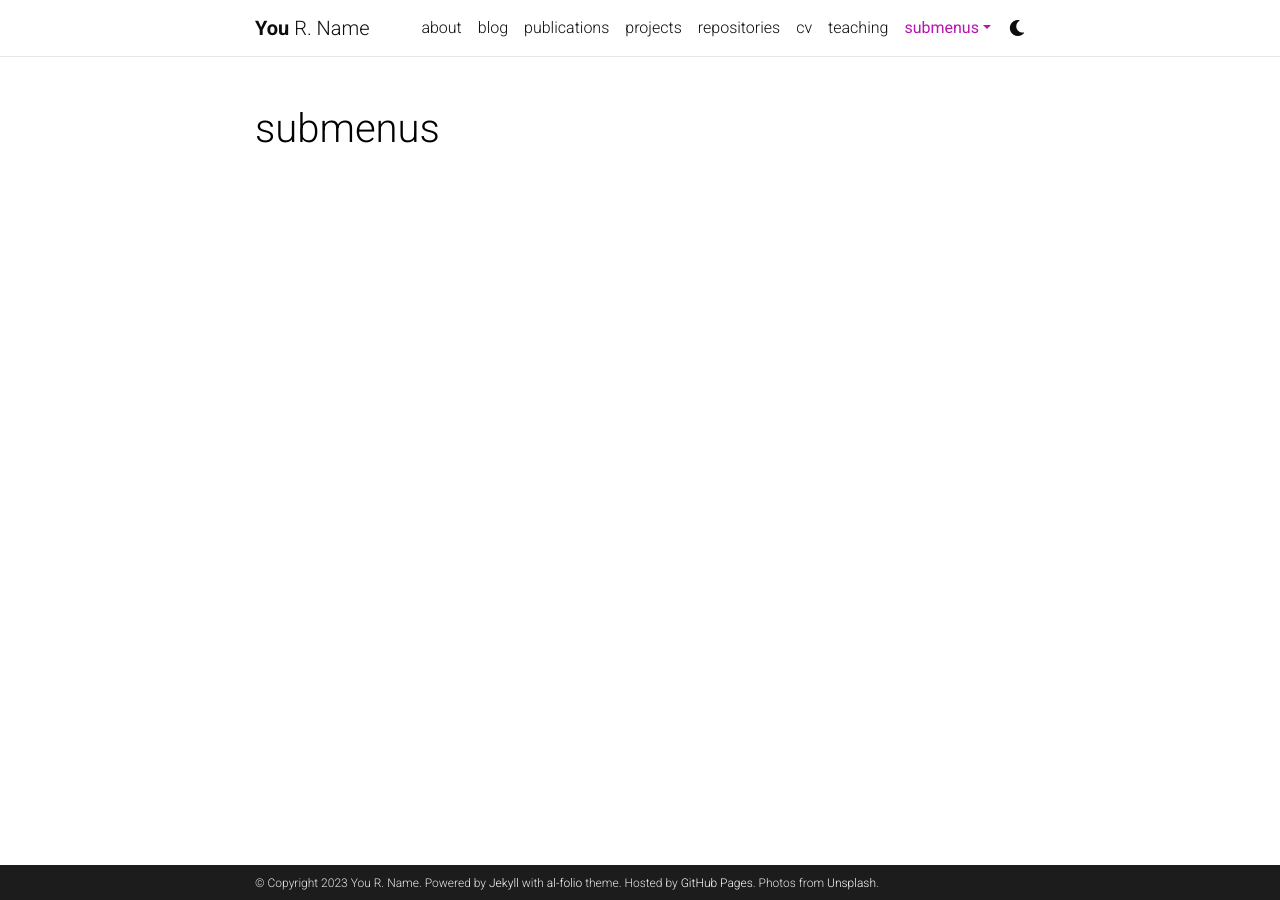
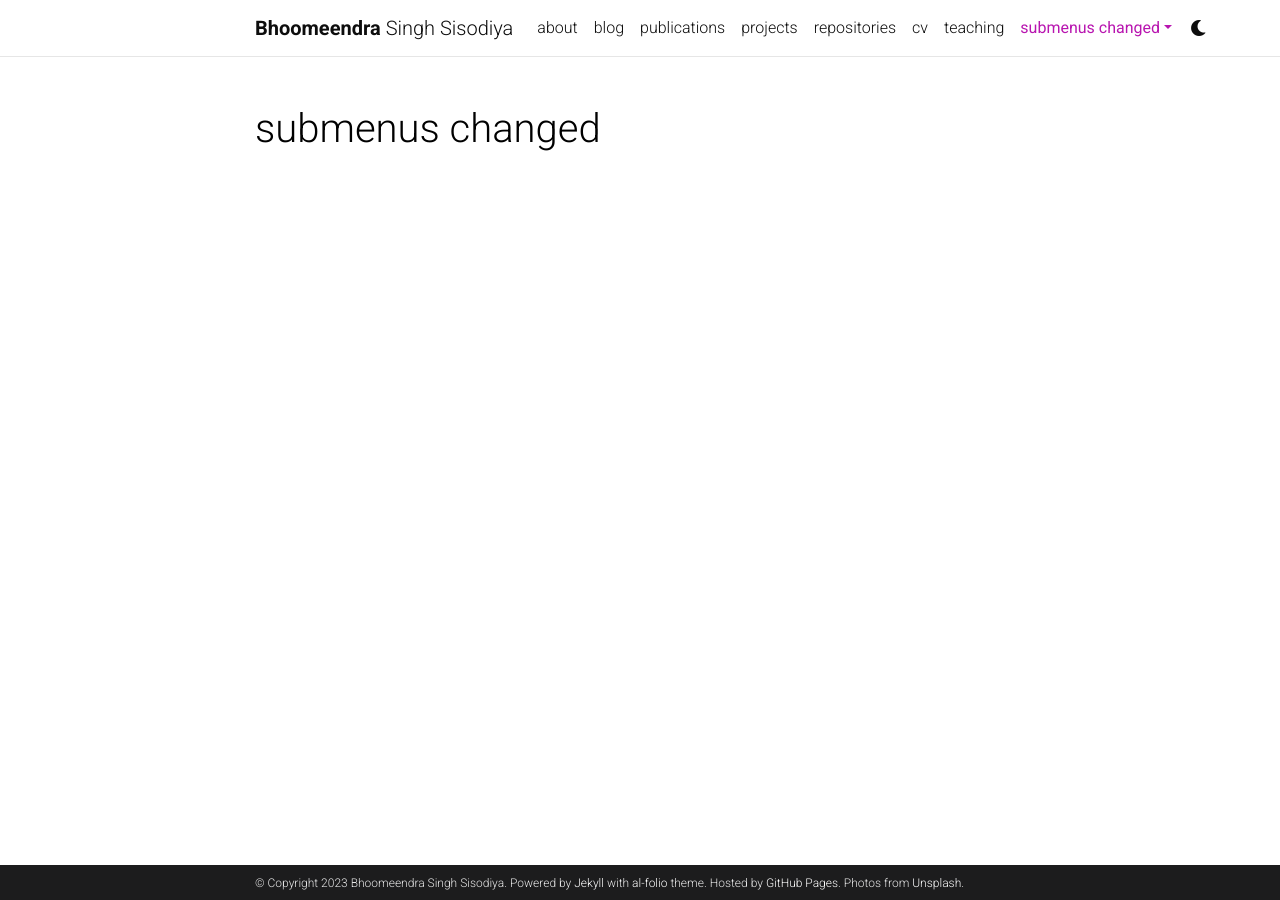
Before and after one commit to bhoomeendra/bhoomeendra.github.io, a Jekyll site: the page built from _pages/dropdown.md, in a window 1280 px wide. Built offline with Jekyll 4.4.1, drawn with Linux system fonts in a browser that asks for light colours; comment, search, counter and statistics services are not loaded; a style sheet for code colours, icons or effects is not loaded.

Commit message:
Testing Changes

```diff
--- a/_config.yml
+++ b/_config.yml
@@ -3,10 +3,10 @@
 # -----------------------------------------------------------------------------
 
 title: blank # the website title (if blank, full name will be used instead)
-first_name: You
-middle_name: R.
-last_name: Name
-email: you@example.com
+first_name: Bhoomeendra
+middle_name: Singh
+last_name: Sisodiya
+email: sisodiya.bhoomendra@research.iiit.ac.in
 description: > # the ">" symbol means to ignore newlines until "footer_text:"
   A simple, whitespace theme for academics. Based on [*folio](https://github.com/bogoli/-folio) design.
 footer_text: >
@@ -18,8 +18,8 @@
 lang: en # the language of your site (for example: en, fr, cn, ru, etc.)
 icon: ⚛️  # the emoji used as the favicon (alternatively, provide image name in /assets/img/)
 
-url: https://alshedivat.github.io # the base hostname & protocol for your site
-baseurl: /al-folio # the subpath of your site, e.g. /blog/
+url: https://bhooomeendra.github.io # the base hostname & protocol for your site
+baseurl: # the subpath of your site, e.g. /blog/
 last_updated: false # set to true if you want to display last updated in the footer
 impressum_path:  # set to path to include impressum link in the footer, use the same path as permalink in a page, helps to conform with EU GDPR
 
@@ -319,7 +319,7 @@
 # -----------------------------------------------------------------------------
 
 imagemagick:
-  enabled: true # enables responsive images for your site (recommended, see https://github.com/alshedivat/al-folio/issues/537)
+  enabled: false # enables responsive images for your site (recommended, see https://github.com/alshedivat/al-folio/issues/537)
   widths:
     - 480
     - 800
--- a/_pages/dropdown.md
+++ b/_pages/dropdown.md
@@ -1,6 +1,6 @@
 ---
 layout: page
-title: submenus
+title: submenus changed
 nav: true
 nav_order: 6
 dropdown: true
```
Also changed, not shown: _pages/about.md (+1 -0 lines).
